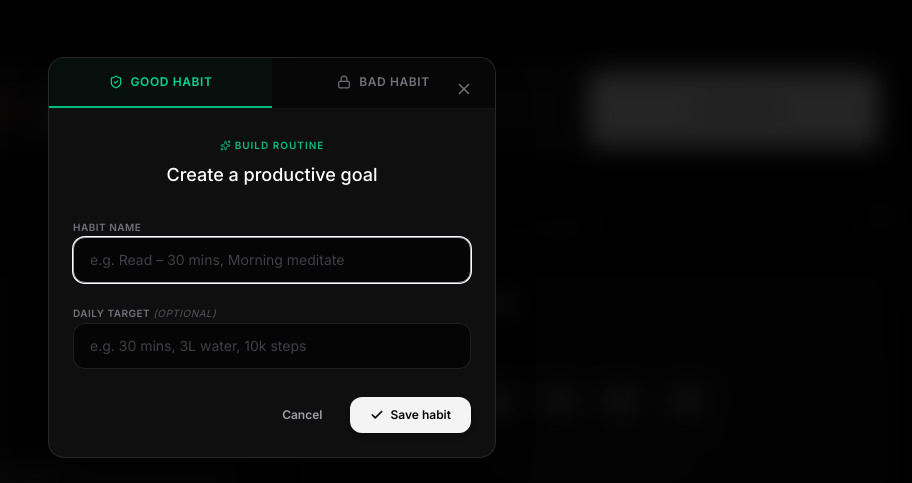
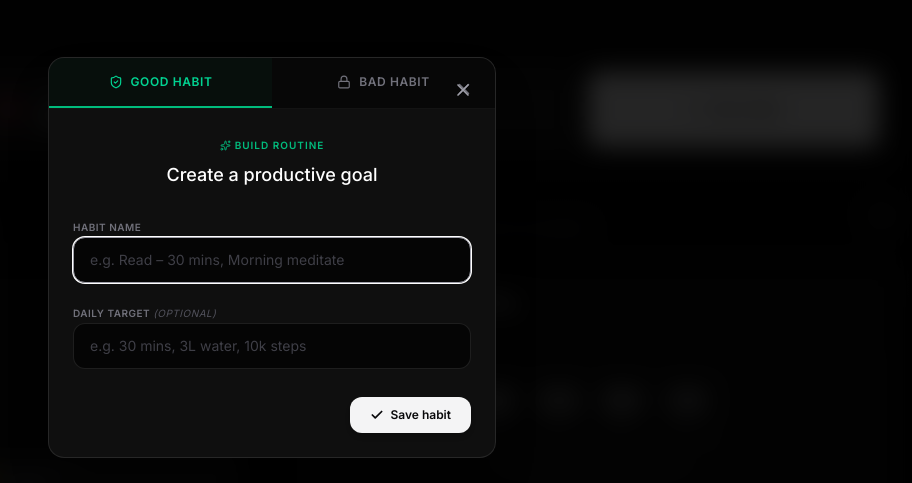
Before and after one commit to Saqib216/streakflow, a React (Vite) app: page / in a window 1280 px wide. Both pictures are taken after a click on the button "New Habit". Shown: the part 143-626 px from the top of the page, without its empty margins (368-1280 px from the left). Built offline with nearby package versions, Linux system fonts and the light colour scheme; no server answers.

Commit message:
Refactor AddHabitModal styles and improve sign-out functionality

```diff
--- a/src/App.tsx
+++ b/src/App.tsx
@@ -226,9 +226,6 @@ export default function App() {
   const handleSignOut = async () => {
     try {
       await signOut(auth);
-      // Clear any leftover guest data so it doesn't reappear on reload
-      localStorage.removeItem('streakflow_good_habits');
-      localStorage.removeItem('streakflow_bad_habits');
       setGoodHabits([]);
       setBadHabits([]);
     } catch (error) {
@@ -466,7 +463,7 @@ export default function App() {
               <div className="h-9 w-28 bg-white/5 rounded-xl animate-pulse" />
             ) : user ? (
               <div className="flex items-center gap-3">
-                <div className="flex items-center gap-2 bg-white/5 border border-white/10 rounded-xl p-1.5 pr-3">
+                <div className="flex items-center gap-2 bg-white/5 border border-white/10 rounded-xl p-1.5 md:w-15">
                   {user.photoURL ? (
                     <img
                       src={user.photoURL}
--- a/src/components/AddHabitModal.tsx
+++ b/src/components/AddHabitModal.tsx
@@ -89,11 +89,10 @@ export const AddHabitModal: React.FC<AddHabitModalProps> = ({
                 setActiveTab('good');
                 setError('');
               }}
-              className={`flex-1 py-4 text-xs font-semibold tracking-wider uppercase flex items-center justify-center gap-2 transition-all duration-300 cursor-pointer border-b-2 ${
-                activeTab === 'good'
+              className={`flex-1 py-4 text-xs font-semibold tracking-wider uppercase flex items-center justify-center gap-2 transition-all duration-300 cursor-pointer border-b-2 ${activeTab === 'good'
                   ? 'border-emerald-500 text-emerald-400 bg-emerald-500/[0.04]'
                   : 'border-transparent text-zinc-500 hover:text-zinc-300 hover:bg-white/[0.02]'
-              }`}
+                }`}
             >
               <ShieldCheck size={14} />
               <span>Good Habit</span>
@@ -105,11 +104,10 @@ export const AddHabitModal: React.FC<AddHabitModalProps> = ({
                 setActiveTab('bad');
                 setError('');
               }}
-              className={`flex-1 py-4 text-xs font-semibold tracking-wider uppercase flex items-center justify-center gap-2 transition-all duration-300 cursor-pointer border-b-2 ${
-                activeTab === 'bad'
+              className={`flex-1 py-4 text-xs font-semibold tracking-wider uppercase flex items-center justify-center gap-2 transition-all duration-300 cursor-pointer border-b-2 ${activeTab === 'bad'
                   ? 'border-rose-500 text-rose-400 bg-rose-500/[0.04]'
                   : 'border-transparent text-zinc-500 hover:text-zinc-300 hover:bg-white/[0.02]'
-              }`}
+                }`}
             >
               <Lock size={14} />
               <span>Bad Habit</span>
@@ -119,9 +117,8 @@ export const AddHabitModal: React.FC<AddHabitModalProps> = ({
           {/* Form Content */}
           <form onSubmit={handleSubmit} className="p-6 space-y-4">
             <div className="text-center pb-2">
-              <span className={`inline-flex items-center gap-1 text-[10px] uppercase tracking-widest font-sans font-semibold ${
-                activeTab === 'good' ? 'text-emerald-500' : 'text-rose-500'
-              }`}>
+              <span className={`inline-flex items-center gap-1 text-[10px] uppercase tracking-widest font-sans font-semibold ${activeTab === 'good' ? 'text-emerald-500' : 'text-rose-500'
+                }`}>
                 <Sparkles size={11} /> {activeTab === 'good' ? 'Build Routine' : 'Quit Impulse'}
               </span>
               <h2 className="text-lg font-medium font-sans text-white mt-1">
@@ -185,12 +182,13 @@ export const AddHabitModal: React.FC<AddHabitModalProps> = ({
 
             {/* Action Buttons */}
             <div className="flex gap-3 pt-3 justify-end">
+              {/* Close button */}
               <button
-                type="button"
                 onClick={onClose}
-                className="px-4 py-2.5 rounded-xl text-xs font-semibold text-zinc-400 hover:text-white hover:bg-white/5 transition-colors duration-200 cursor-pointer"
+                className="absolute top-3 right-3 p-2.5 rounded-xl text-zinc-400 hover:text-white hover:bg-white/10 active:bg-white/10 active:scale-90 transition-all duration-200 cursor-pointer z-20 min-w-[40px] min-h-[40px] flex items-center justify-center"
+                aria-label="Close modal"
               >
-                Cancel
+                <X size={20} />
               </button>
               <button
                 type="submit"
```
